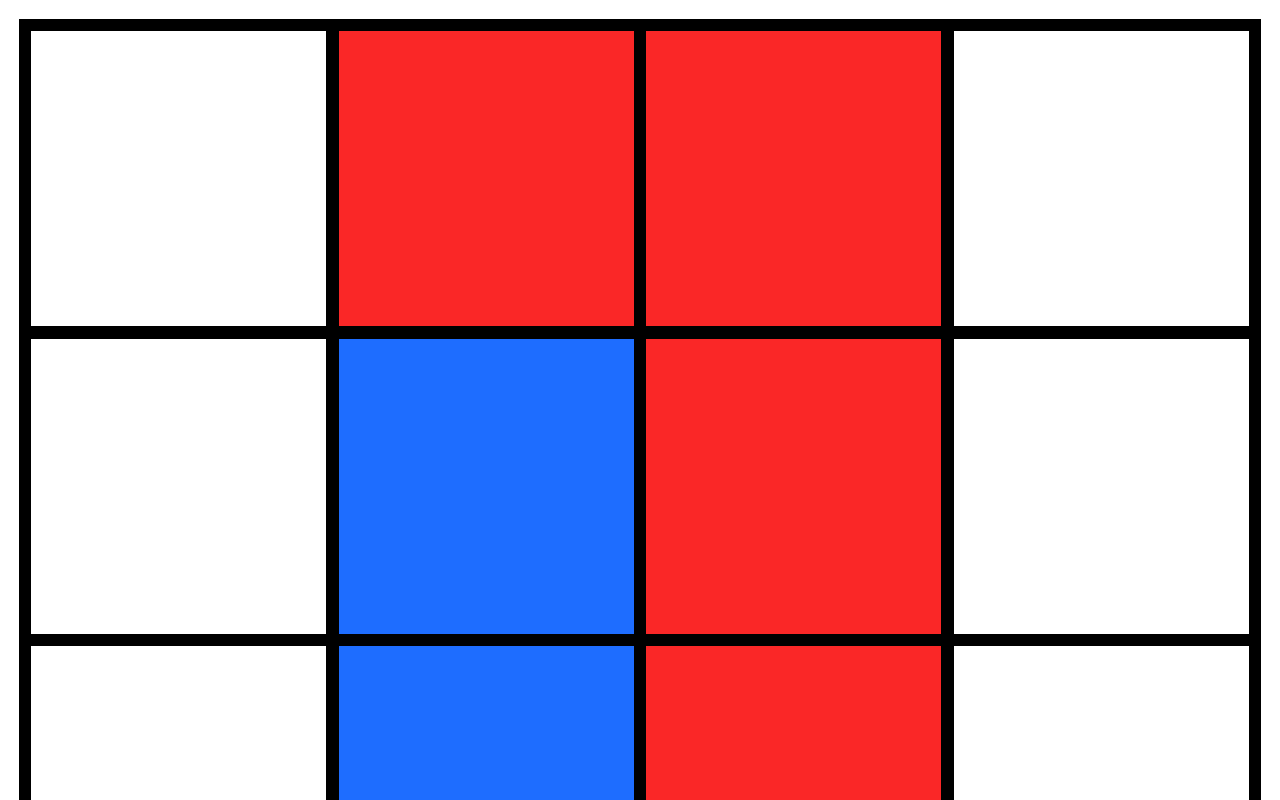
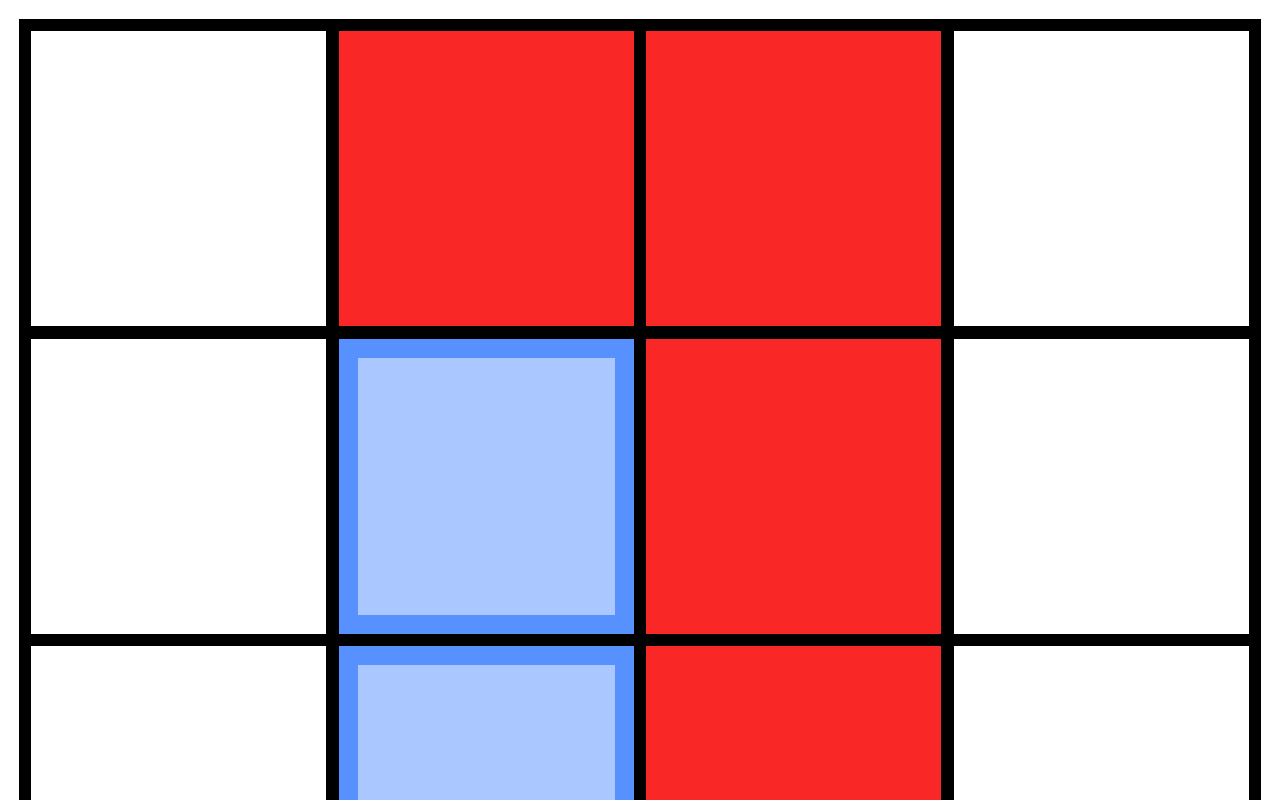
Before and after one commit to skylon07/CS-260-partner, a React (Create React App) app in the folder l-game-react/: page / in a window 1280 px wide. Shown: the top 800 px of the page. Built offline with nearby package versions, Linux system fonts and the light colour scheme.

Commit message:
Add fading to <PlayerPiece />
(and some new docstrings)

```diff
--- a/l-game-react/src/PlayerPiece.css
+++ b/l-game-react/src/PlayerPiece.css
@@ -16,6 +16,7 @@
     position: absolute;
     width: 25%;
     height: 25%;
+    box-sizing: border-box;
 }
 
 .PlayerPiece.player-blue .PlayerPiece-Square {
@@ -24,3 +25,30 @@
 .PlayerPiece.player-red .PlayerPiece-Square {
     background-color: var(--color-red-player);
 }
+
+.PlayerPiece.faded .PlayerPiece-Square {
+    background-color: transparent;
+    opacity: 75%;
+    border: 2vw solid;
+}
+.PlayerPiece.player-blue.faded .PlayerPiece-Square {
+    border-color: var(--color-blue-player);
+}
+.PlayerPiece.player-red.faded .PlayerPiece-Square {
+    border-color: var(--color-red-player);
+}
+.PlayerPiece.faded .PlayerPiece-Square::after {
+    content: "";
+    position: absolute;
+    top: 0px;
+    left: 0px;
+    width: 100%;
+    height: 100%;
+    opacity: 50%;
+}
+.PlayerPiece.player-blue.faded .PlayerPiece-Square::after {
+    background-color: var(--color-blue-player);
+}
+.PlayerPiece.player-red.faded .PlayerPiece-Square::after {
+    background-color: var(--color-red-player);
+}
--- a/l-game-react/src/PlayerPiece.jsx
+++ b/l-game-react/src/PlayerPiece.jsx
@@ -4,7 +4,16 @@ import { PlayerMoveMode, PlayerPosition } from "./gamestate"
 
 import './PlayerPiece.css'
 
-export default function PlayerPiece({position, forPlayer}) {
+/**
+ * @param {{
+ *      position: PlayerPosition,
+ *      forPlayer: "PLAYER_BLUE" | "PLAYER_RED",
+ *      faded: boolean,
+ * }} props
+ *
+ * @typedef {import('./gamestate').PlayerPosition} PlayerPosition
+ */
+export default function PlayerPiece({position, forPlayer, faded}) {
     if (!(position instanceof PlayerPosition)) {
         throw new TypeError("PlayerPiece must be given a position: PlayerPosition prop")
     }
@@ -28,9 +37,10 @@ export default function PlayerPiece({position, forPlayer}) {
 
     const playerClass = forPlayer === PlayerMoveMode.PLAYER_BLUE ?
         "player-blue" : "player-red"
+    const fadedClass = faded ? "faded" : ""
 
     return <div
-        className={`PlayerPiece ${playerClass}`}
+        className={`PlayerPiece ${playerClass} ${fadedClass}`}
         ref={pieceRef}
     >
         {pieceSquares}
```
Also changed, not shown: l-game-react/src/NeutralToken.jsx (+8 -0 lines).
